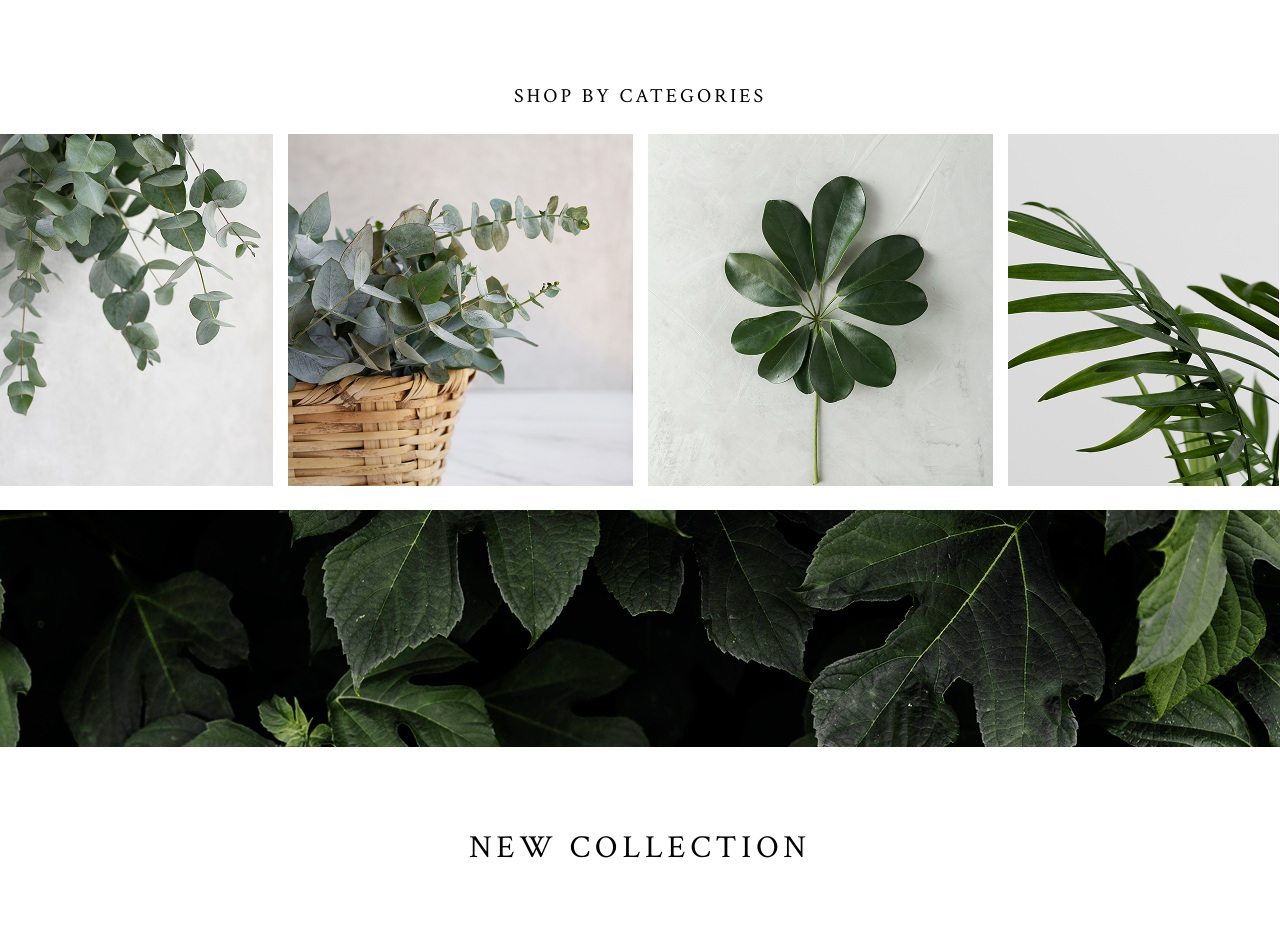
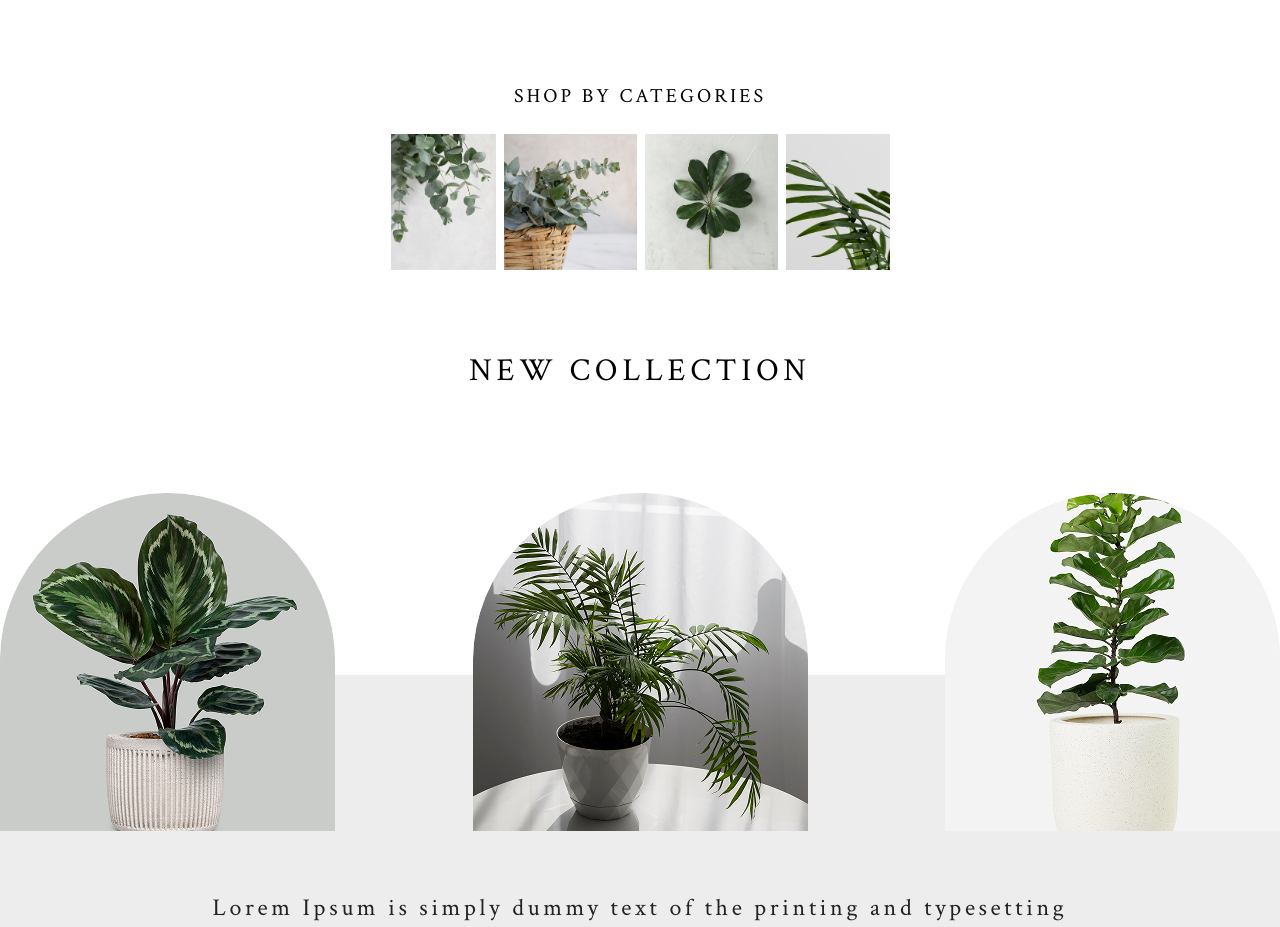
Before and after one commit to chasov-artem/organic-repo, a React (Vite) app: page / in a window 1280 px wide. Shown: the part 420-1347 px from the top of the page. Built offline with nearby package versions, Linux system fonts and the light colour scheme.

Commit message:
styles: categoryList start

```diff
--- a/src/components/CategoryList/CategoryList.jsx
+++ b/src/components/CategoryList/CategoryList.jsx
@@ -3,13 +3,12 @@ import styles from "./CategoryList.module.scss";
 
 const CategoryList = () => {
   const categories = useSelector((state) => state.content.categories);
-  const stripe = categories[categories.length - 1];
 
   return (
     <section className={styles["category-list"]}>
       <h2 className={styles["category-list__title"]}>Shop by Categories</h2>
       <div className={styles["category-list__items"]}>
-        {categories.slice(0, 5).map((cat, idx) => (
+        {categories.slice(0, 4).map((cat, idx) => (
           <div key={cat.id} className={styles["category-list__item"]}>
             <picture>
               <source
@@ -28,14 +27,6 @@ const CategoryList = () => {
           </div>
         ))}
       </div>
-      <div className={styles["category-list__stripe-img-wrap"]}>
-        <img
-          src={stripe.image}
-          srcSet={`${stripe.image2x} 2x`}
-          alt={stripe.title}
-          className={styles["category-list__stripe-img"]}
-        />
-      </div>
     </section>
   );
 };
--- a/src/components/CategoryList/CategoryList.module.scss
+++ b/src/components/CategoryList/CategoryList.module.scss
@@ -16,18 +16,18 @@
   }
 
   &__items {
-    display: grid;
-    grid-template-columns: 273px 345px 345px 271px 1fr;
-    gap: 15px;
+    display: flex;
+    gap: 8px;
     width: 100%;
     max-width: unset;
     margin: 0 auto;
     margin-bottom: 0;
     padding: 0;
+    justify-content: center;
   }
 
   &__item {
-    height: 352px;
+    height: 136px;
     display: flex;
     flex-direction: column;
     align-items: center;
@@ -36,17 +36,17 @@
     box-shadow: none;
     cursor: pointer;
     &:nth-child(1) .category-list__img {
-      width: 273px;
-      height: 352px;
+      width: 105px;
+      height: 136px;
     }
     &:nth-child(2) .category-list__img,
     &:nth-child(3) .category-list__img {
-      width: 345px;
-      height: 352px;
+      width: 133px;
+      height: 136px;
     }
     &:nth-child(4) .category-list__img {
-      width: 271px;
-      height: 352px;
+      width: 104px;
+      height: 136px;
     }
   }
 
@@ -58,10 +58,9 @@
   }
 
   &__stripe-img-wrap {
-    width: 1280px;
-    height: 237px;
+    width: 375px;
+    height: 89px;
     margin: 24px auto 0 auto;
-
     overflow: hidden;
     display: flex;
     align-items: center;
@@ -85,5 +84,30 @@
       padding-bottom: 80px;
       font-size: 32px;
     }
+    &__items {
+      display: grid;
+      grid-template-columns: 273px 345px 345px 271px 1fr;
+      gap: 15px;
+    }
+    &__item {
+      height: 352px;
+      &:nth-child(1) .category-list__img {
+        width: 273px;
+        height: 352px;
+      }
+      &:nth-child(2) .category-list__img,
+      &:nth-child(3) .category-list__img {
+        width: 345px;
+        height: 352px;
+      }
+      &:nth-child(4) .category-list__img {
+        width: 271px;
+        height: 352px;
+      }
+    }
+    &__stripe-img-wrap {
+      width: 1280px;
+      height: 237px;
+    }
   }
 }
```
